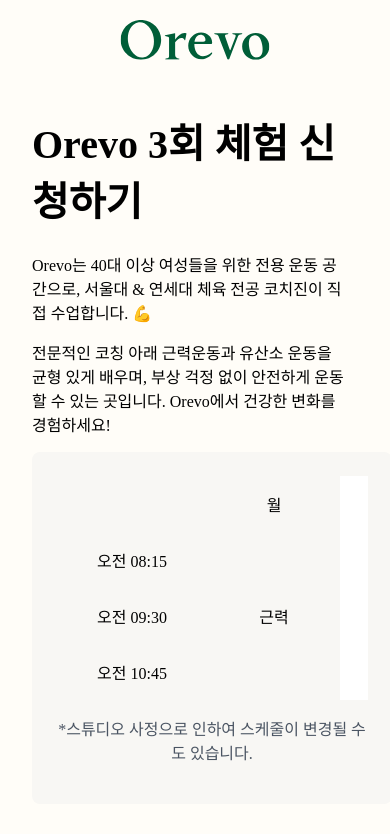
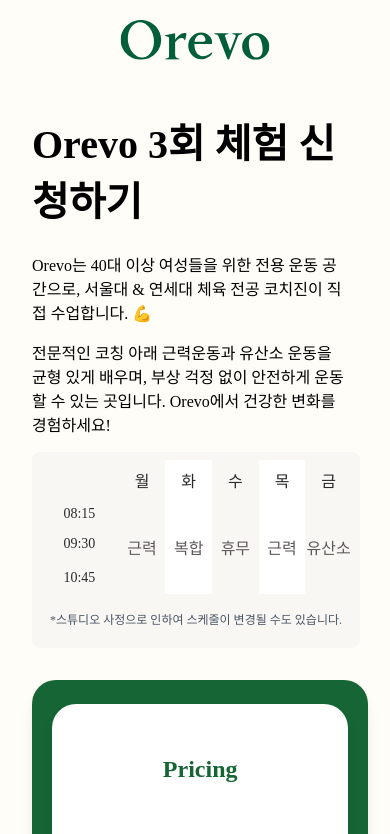
Before and after one commit to BoostPerformance/orevo-web, a Next.js app: page /register in a window 390 px wide. Shown: the top 834 px of the page. Built offline with nearby package versions, Linux system fonts and the light colour scheme.

Commit message:
xs media query at Weekly Schedule

```diff
--- a/src/app/components/weeklySchedule.tsx
+++ b/src/app/components/weeklySchedule.tsx
@@ -1,17 +1,7 @@
-// interface ScheduleData {
-//   time: string;
-// }
-
 type DayType = '월' | '화' | '수' | '목' | '금';
 type ScheduleType = Record<DayType, string>;
 
 export default function WeeklySchedule() {
-  // const times: ScheduleData[] = [
-  //   { time: '오전 08:15' },
-  //   { time: '오전 09:30' },
-  //   { time: '오전 10:45' },
-  // ];
-
   const days: DayType[] = ['월', '화', '수', '목', '금'];
   const schedule: ScheduleType = {
     월: '근력',
@@ -22,16 +12,16 @@
   };
 
   return (
-    <div className="w-full bg-[#F8F7F4] rounded-lg p-6 border-green-800">
+    <div className="w-full bg-[#F8F7F4] rounded-lg p-6 xs:p-2 border-green-800 text-gray-13">
       <div className="overflow-x-auto">
-        <table className="w-full border-collapse">
+        <table className="w-full border-collapse text-sm xs:text-1-500">
           <thead>
             <tr>
-              <th className="p-4 text-center min-w-[120px] border-b border-t-2 border-r border-green-800"></th>
+              <th className="p-4 xs:p-2 text-center min-w-[80px] xs:min-w-[60px] border-b border-t-2 border-r border-green-900 xs:text-gray-5"></th>
               {days.map((day) => (
                 <th
                   key={day}
-                  className={`p-4 text-center min-w-[100px] font-medium border-t-2 border-b border-green-800 ${
+                  className={`p-4 xs:p-2 text-center min-w-[60px] xs:min-w-[29px] font-medium border-t-2 border-b border-green-800  ${
                     day === '화' || day === '목' ? 'bg-white' : 'bg-[#F8F7F4]'
                   }`}
                 >
@@ -42,14 +32,15 @@
           </thead>
           <tbody>
             <tr className="border-b border-green-800">
-              <td className="p-4 text-center font-medium border-t border-l border-r border-green-800">
-                오전 08:15
+              <td className="p-4 xs:p-1 text-center font-medium border-t border-l border-r border-green-800">
+                <span className="xs:text-0.875-500">08:15</span>
+                <span className="xs:hidden">오전 08:15</span>
               </td>
               {days.map((day) => (
                 <td
                   key={day}
                   rowSpan={3}
-                  className={`p-4 text-center border-r border-green-800 ${
+                  className={`p-4 xs:p-0 text-center border-r border-green-800 xs:text-gray-5 ${
                     day === '화' || day === '목' ? 'bg-white' : 'bg-[#F8F7F4]'
                   }`}
                 >
@@ -58,19 +49,21 @@
               ))}
             </tr>
             <tr className="border-b border-green-800">
-              <td className="p-4 text-center font-medium border-l border-r border-green-800">
-                오전 09:30
+              <td className="p-4 xs:p-2 text-center font-medium border-l border-r border-green-800">
+                <span className="xs:text-0.875-500">09:30</span>
+                <span className="xs:hidden">오전 09:30</span>
               </td>
             </tr>
             <tr className="border-b border-green-800 last:border-b-2">
-              <td className="p-4 text-center font-medium border-l border-r border-green-800">
-                오전 10:45
+              <td className="p-4 xs:p-2 text-center font-medium border-l border-r border-green-800">
+                <span className="xs:text-0.875-500">10:45</span>
+                <span className="xs:hidden">오전 10:45</span>
               </td>
             </tr>
           </tbody>
         </table>
       </div>
-      <p className="mt-4 text-sm text-gray-600 text-center">
+      <p className="mt-4 text-sm xs:text-0.75-500 text-gray-600 text-center">
         *스튜디오 사정으로 인하여 스케줄이 변경될 수도 있습니다.
       </p>
     </div>
```
